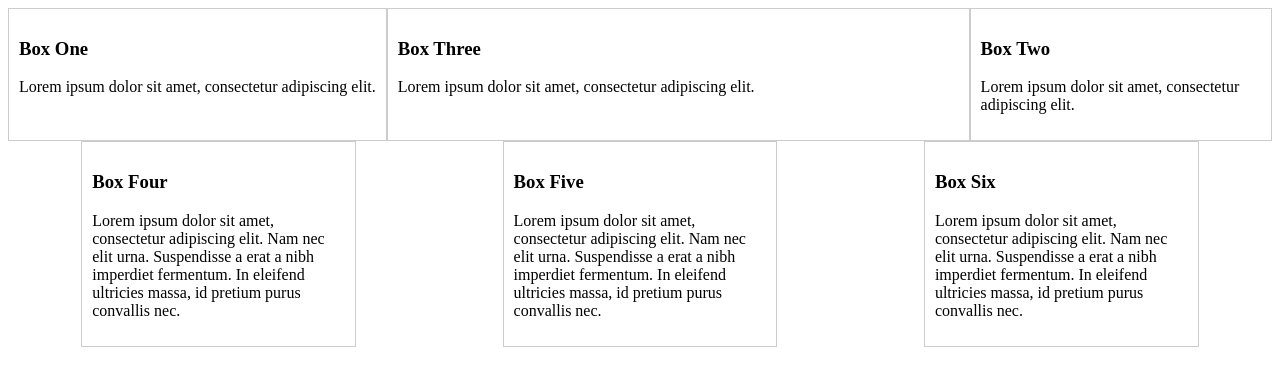
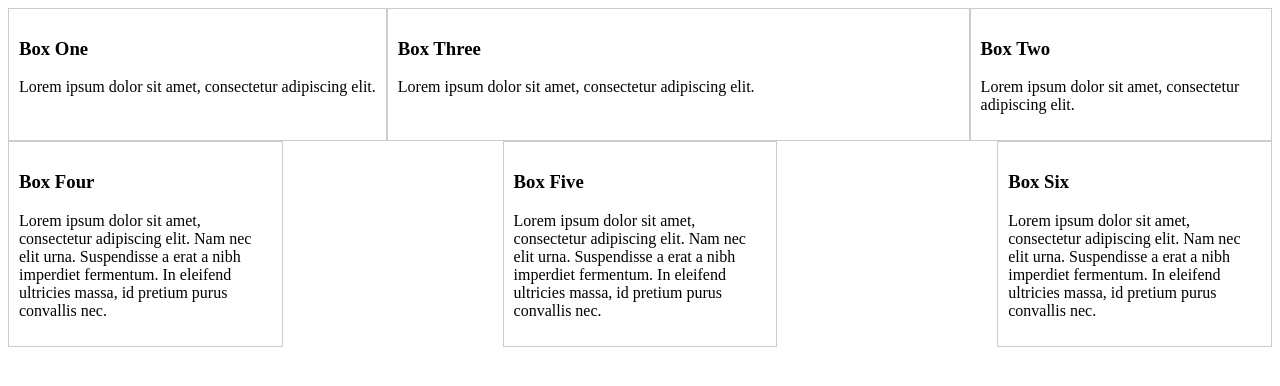
Before and after one commit to kingluddite/234e-what-is-flexbox, a plain HTML site: page index.html in a window 1280 px wide. Drawn offline with Linux system fonts and the light colour scheme.

Commit message:
add responsiveness

```diff
--- a/styles.css
+++ b/styles.css
@@ -1,14 +1,13 @@
-.container-1 {
-  display: flex;
+@media (min-width: 768px) {
+  .container-1 {
+    display: flex;
+  }
+  .container-2 {
+    display: flex; /* puts boxes side by side */
+    justify-content: space-between; /* spreads it out and spaces on side */
+  }
 }
-.container-2 {
-  display: flex; /* puts boxes side by side */
-  /* justify-content: flex-start; default won't change anything */
-  /* justify-content: flex-end; default won't change anything */
-  /* justify-content: center; */
-  /* justify-content: space-between; spreads it out with equal margins */
-  justify-content: space-around; /* spreads it out and spaces on side */
-}
+
 .container-1 div,
 .container-2 div {
   border: 1px #ccc solid;
```
